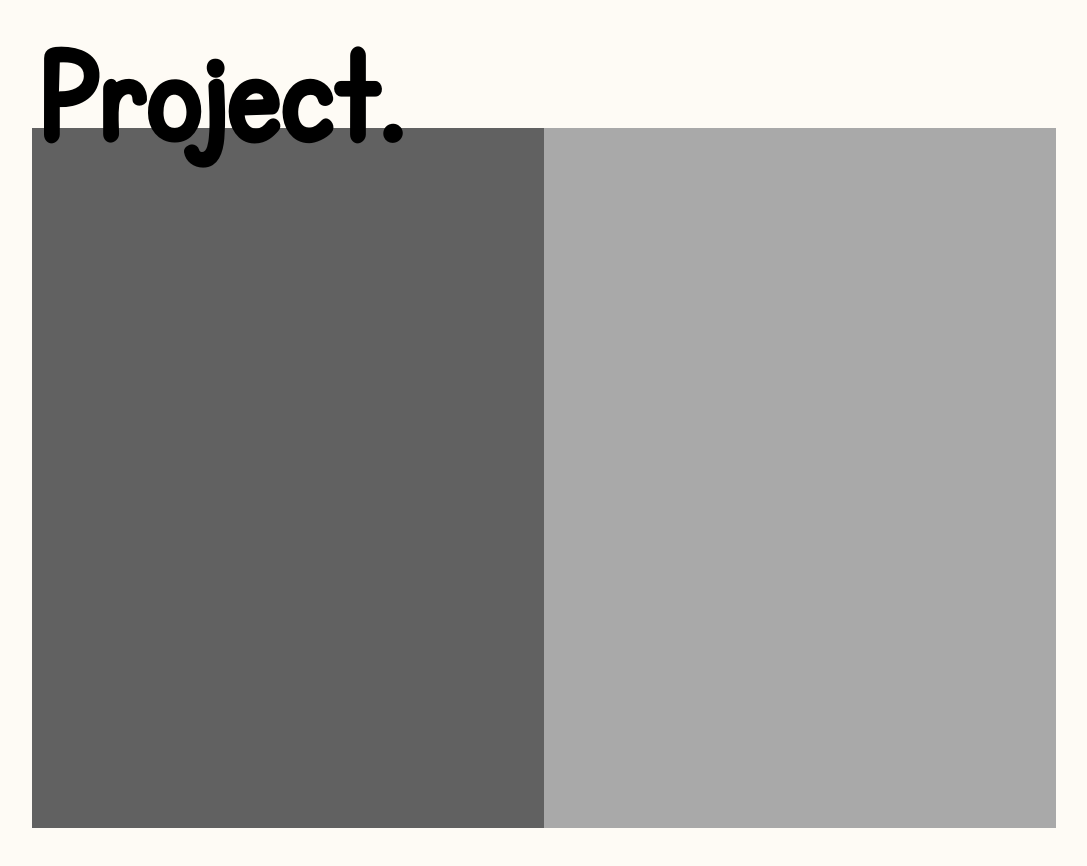
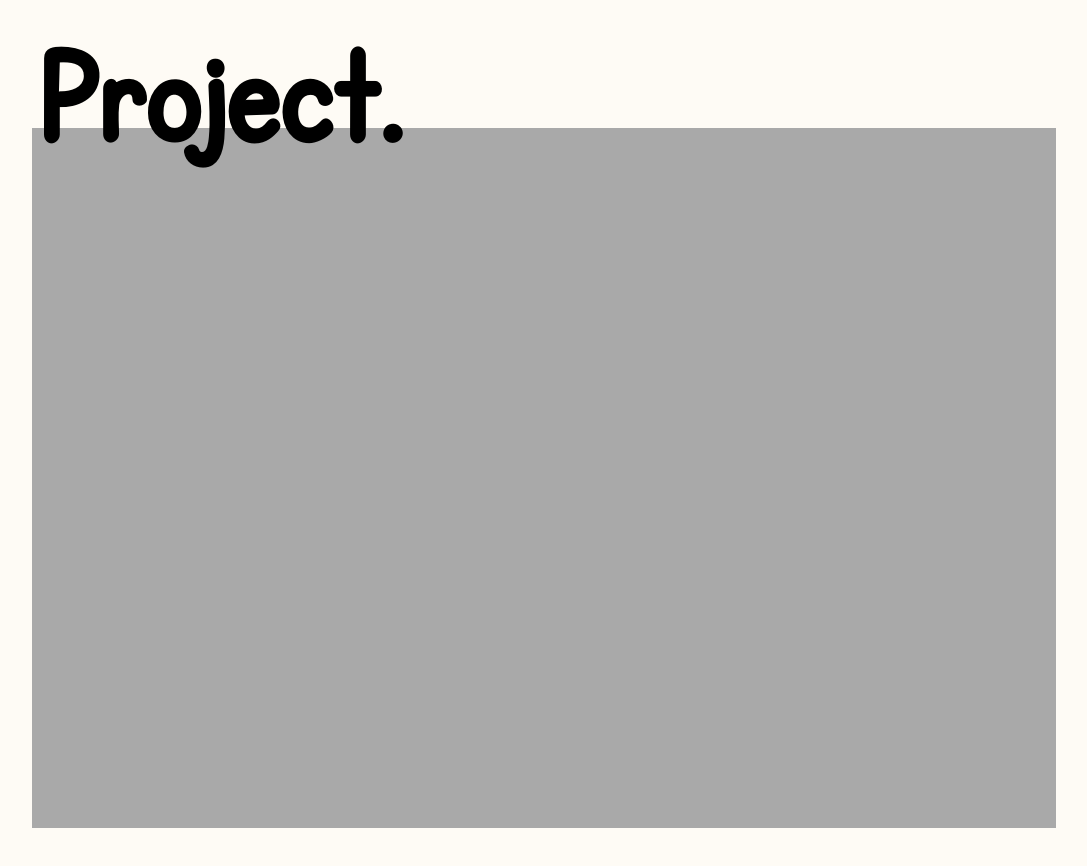
Before and after one commit to TaskManagerOL/TaskManagerOL.github.io, a Next.js app: page / in a window 1280 px wide. Shown: the part 1660-2526 px from the top of the page, without its empty margins (96-1183 px from the left). Built offline with nearby package versions, Linux system fonts and the light colour scheme.

Commit message:
feat:BlogBox2 finish

```diff
--- a/app/globals.css
+++ b/app/globals.css
@@ -136,6 +136,8 @@
   }
 }
 
+
+
 .animate-typing{
   position: relative;
 }
@@ -151,5 +153,5 @@
   overflow: hidden;
   color: #fff;
   width: 0;
-  animation: typing 1.5s steps(9) .5s forwards, blink 0.75s step-end 5,disappear 0.15s 4s forwards,warning 0.5s 5s forwards ;
+  animation: typing 1.5s steps(9) .5s forwards, blink 0.75s step-end 10,disappear 0.15s 8s forwards,warning 0.5s 9s forwards ;
 }
--- a/app/page.tsx
+++ b/app/page.tsx
@@ -157,11 +157,6 @@ const ProjectBox = () => {
       >
         Project.
       </div>
-      <div
-        className='w-1/2 min-w-[300px] bg-[#616161]'
-      >
-
-      </div>
     </div>
   )
 }
```
